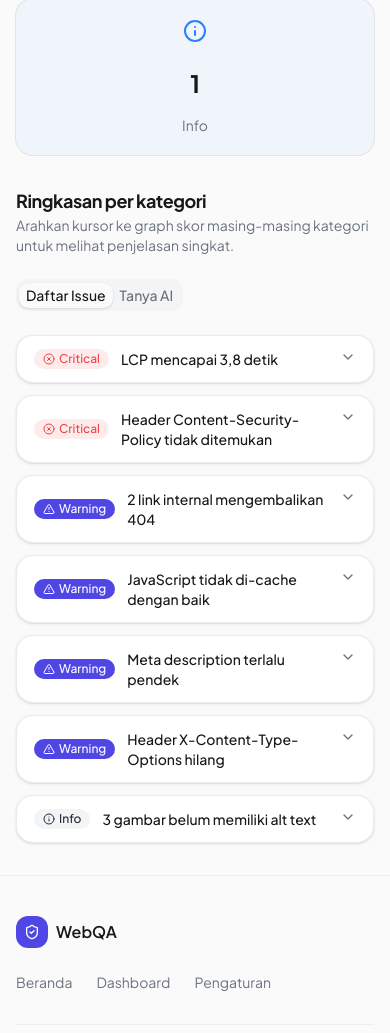
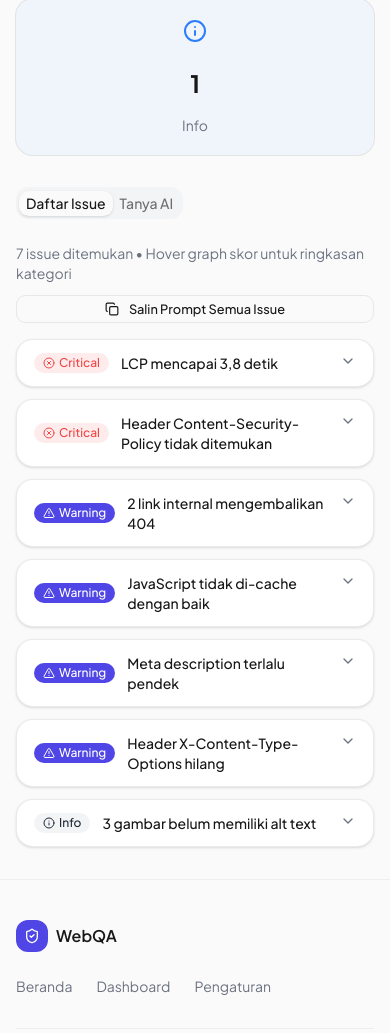
Before and after one commit to HalimTeguh/tester-automation, a Next.js app in the folder web/: page /report/1 in a window 390 px wide. Shown: the part 1474-2507 px from the top of the page. Built offline with nearby package versions, Linux system fonts and the light colour scheme.

Commit message:
refactor(report): remove category summary title, theme tooltip, add copy-all-issues prompt

```diff
--- a/web/app/report/[id]/page.tsx
+++ b/web/app/report/[id]/page.tsx
@@ -1,5 +1,6 @@
 "use client";
 
+import { useState } from "react";
 import Link from "next/link";
 import { useSearchParams } from "next/navigation";
 import { Card, CardContent, CardHeader, CardTitle } from "@/components/ui/card";
@@ -8,7 +9,7 @@ import { Badge } from "@/components/ui/badge";
 import { Tabs, TabsContent, TabsList, TabsTrigger } from "@/components/ui/tabs";
 import { ScoreRing } from "@/components/score-ring";
 import { IssueList } from "@/components/issue-list";
-import { mockReport } from "@/lib/mock-data";
+import { mockReport, Issue } from "@/lib/mock-data";
 import {
   ArrowLeft,
   Share2,
@@ -17,6 +18,8 @@ import {
   AlertTriangle,
   Info,
   XCircle,
+  Copy,
+  Check,
 } from "lucide-react";
 
 const categoryLabel: Record<string, string> = {
@@ -24,6 +27,12 @@ const categoryLabel: Record<string, string> = {
   performance: "Performa",
   seo: "SEO",
   security: "Keamanan",
+};
+
+const severityLabel: Record<string, string> = {
+  critical: "Critical",
+  warning: "Warning",
+  info: "Info",
 };
 
 function getCategorySummary(category: string, score: number, issueCount: number): string {
@@ -37,6 +46,15 @@ function getCategorySummary(category: string, score: number, issueCount: number)
   return `${label} memerlukan perhatian serius. Terdapat ${issueCount} temuan signifikan yang berpotensi berdampak buruk pada pengguna.`;
 }
 
+function buildAllIssuesPrompt(url: string, issues: Issue[]): string {
+  const lines = issues.map((issue, index) => {
+    const codeBlock = issue.code ? `\nContoh kode:\n\`\`\`\n${issue.code}\n\`\`\`` : "";
+    return `${index + 1}. ${issue.title} (${categoryLabel[issue.category]}, ${severityLabel[issue.severity]})\n   Deskripsi: ${issue.description}\n   Dampak: ${issue.impact}\n   Cara perbaiki: ${issue.fix}${codeBlock}`;
+  });
+
+  return `Saya menemukan ${issues.length} issue pada website ${url} setelah pemeriksaan WebQA:\n\n${lines.join("\n\n")}\n\nTolong jelaskan apa artinya, urutkan perbaikan dari yang paling penting, dan berikan contoh kode/lebih lengkap jika memungkinkan.`;
+}
+
 export default function ReportPage() {
   const searchParams = useSearchParams();
   const url = searchParams.get("url") || mockReport.url;
@@ -44,6 +62,18 @@ export default function ReportPage() {
   const critical = allIssues.filter((i) => i.severity === "critical").length;
   const warning = allIssues.filter((i) => i.severity === "warning").length;
   const info = allIssues.filter((i) => i.severity === "info").length;
+
+  const [copiedAll, setCopiedAll] = useState(false);
+
+  async function copyAllPrompts() {
+    try {
+      await navigator.clipboard.writeText(buildAllIssuesPrompt(url, allIssues));
+      setCopiedAll(true);
+      setTimeout(() => setCopiedAll(false), 2000);
+    } catch {
+      setCopiedAll(false);
+    }
+  }
 
   return (
     <div className="mx-auto max-w-6xl px-4 py-8 sm:px-6 lg:px-8">
@@ -120,19 +150,30 @@ export default function ReportPage() {
         </Card>
       </div>
 
-      <section className="mt-8">
-        <h2 className="text-lg font-bold tracking-tight">Ringkasan per kategori</h2>
-        <p className="text-sm text-muted-foreground">
-          Arahkan kursor ke graph skor masing-masing kategori untuk melihat penjelasan singkat.
-        </p>
-      </section>
-
-      <Tabs defaultValue="issues" className="mt-6">
+      <Tabs defaultValue="issues" className="mt-8">
         <TabsList className="bg-muted">
           <TabsTrigger value="issues">Daftar Issue</TabsTrigger>
           <TabsTrigger value="ai">Tanya AI</TabsTrigger>
         </TabsList>
         <TabsContent value="issues" className="mt-4">
+          <div className="mb-4 flex flex-col gap-3 sm:flex-row sm:items-center sm:justify-between">
+            <p className="text-sm text-muted-foreground">
+              {allIssues.length} issue ditemukan • Hover graph skor untuk ringkasan kategori
+            </p>
+            <Button variant="outline" size="sm" onClick={copyAllPrompts}>
+              {copiedAll ? (
+                <>
+                  <Check className="mr-1.5 h-4 w-4" />
+                  Tersalin
+                </>
+              ) : (
+                <>
+                  <Copy className="mr-1.5 h-4 w-4" />
+                  Salin Prompt Semua Issue
+                </>
+              )}
+            </Button>
+          </div>
           <IssueList issues={allIssues} url={url} />
         </TabsContent>
         <TabsContent value="ai" className="mt-4">
--- a/web/components/score-ring.tsx
+++ b/web/components/score-ring.tsx
@@ -84,9 +84,12 @@ export function ScoreRing({ score, size = 96, stroke = 8, className, label, summ
           )}
         </div>
         {summary && (
-          <TooltipContent side="bottom" className="max-w-xs text-center">
+          <TooltipContent
+            side="bottom"
+            className="max-w-xs border border-border bg-card p-3 text-center text-card-foreground shadow-lg"
+          >
             <p className="font-semibold">{label}</p>
-            <p className="mt-1 font-normal">{summary}</p>
+            <p className="mt-1 text-xs font-normal text-muted-foreground">{summary}</p>
           </TooltipContent>
         )}
       </Tooltip>
--- a/web/components/ui/tooltip.tsx
+++ b/web/components/ui/tooltip.tsx
@@ -48,7 +48,7 @@ function TooltipContent({
         {...props}
       >
         {children}
-        <TooltipPrimitive.Arrow className="z-50 size-2.5 translate-y-[calc(-50%_-_2px)] rotate-45 rounded-[2px] bg-foreground fill-foreground" />
+        <TooltipPrimitive.Arrow className="z-50 size-2.5 translate-y-[calc(-50%_-_2px)] rotate-45 rounded-[2px] bg-inherit fill-current text-card-foreground" />
       </TooltipPrimitive.Content>
     </TooltipPrimitive.Portal>
   )
```
